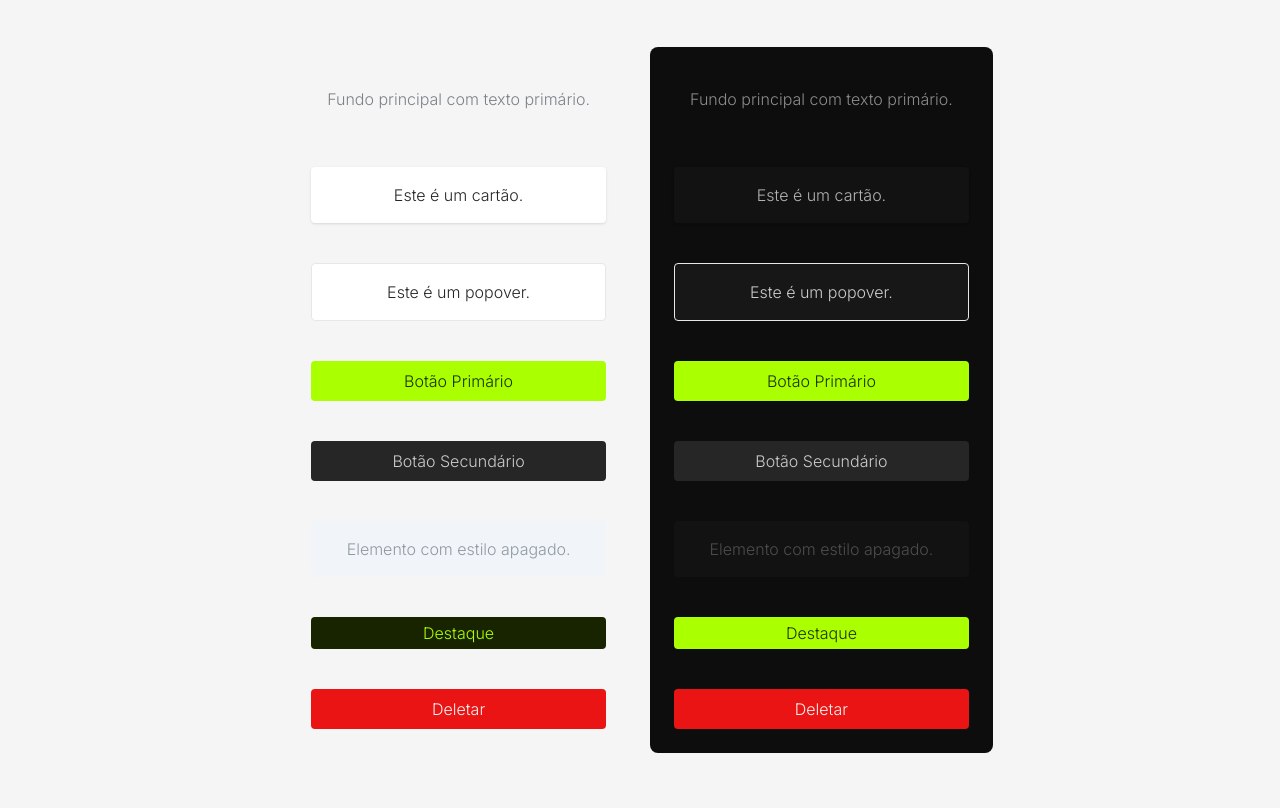
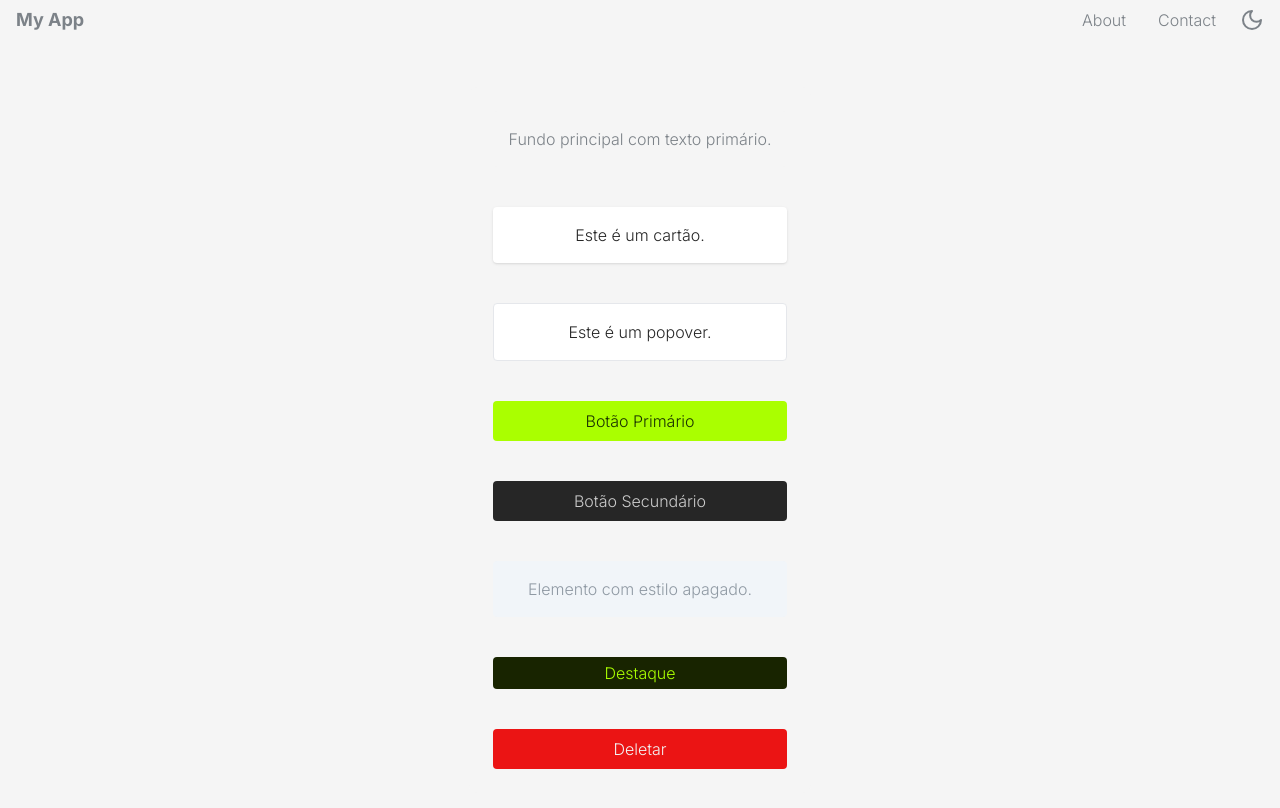
Before and after one commit to DevGui28/wallet-web, a Next.js app: page / in a window 1280 px wide. Shown: the top 808 px of the page. Built offline with nearby package versions, Linux system fonts and the light colour scheme.

Commit message:
feat: Adicionar suporte a temas com next-themes e implementar cabeçalho de navegação

```diff
--- a/package.json
+++ b/package.json
@@ -32,6 +32,7 @@
     "jwt-decode": "^4.0.0",
     "lucide-react": "^0.408.0",
     "next": "14.2.4",
+    "next-themes": "^0.4.3",
     "react": "^18",
     "react-day-picker": "^8.10.1",
     "react-dom": "^18",
--- a/src/app/globals.css
+++ b/src/app/globals.css
@@ -34,7 +34,7 @@
     --chart-5: 27 87% 67%;
   }
 
-  .dark {
+  [data-theme='dark'] {
     --background: 0 0% 5%;
     --foreground: 0 0% 55%;
     --card: 0 0% 7%;
@@ -68,6 +68,41 @@
     --chart-4: 43 74% 55%;
     --chart-5: 27 87% 55%;
   }
+
+  /* .dark {
+    --background: 0 0% 5%;
+    --foreground: 0 0% 55%;
+    --card: 0 0% 7%;
+    --card-foreground: 0 0% 70%;
+    --popover: 0 0% 9%;
+    --popover-foreground: 0 0% 80%;
+
+    --primary: 80 100% 50%;
+    --primary-foreground: 88 100% 10%;
+
+    --secondary: 0 0% 15%;
+    --secondary-foreground: 0 0 80%;
+
+    --muted: 0 0% 7%;
+    --muted-foreground: 0 0% 30%;
+
+    --accent: 80 100% 50%;
+    --accent-foreground: 80 100% 10%;
+
+    --destructive: 0 84.2% 50%;
+    --destructive-foreground: 0 0% 95%;
+
+    --border: 0 0% 20%;
+    --input: 0 0% 20%;
+    --ring: 80 100% 50%;
+
+    --radius: 0.5rem;
+    --chart-1: 12 76% 55%;
+    --chart-2: 173 58% 35%;
+    --chart-3: 197 37% 30%;
+    --chart-4: 43 74% 55%;
+    --chart-5: 27 87% 55%;
+  } */
 }
 
 /* Fonte Inter */
--- a/src/app/layout.tsx
+++ b/src/app/layout.tsx
@@ -1,8 +1,10 @@
 import { Toaster } from '@/components/ui/toaster'
 import type { Metadata } from 'next'
+import { ThemeProvider } from 'next-themes'
 
 import './globals.css'
 
+import { Header } from '@/components/app/Header'
 import QueryProvider from '@/components/shared/QueryProvider'
 
 export const metadata: Metadata = {
@@ -17,10 +19,13 @@ export default function RootLayout({
 }>) {
   return (
     <html lang="en">
-      <body className="inter-300 bg-background">
-        <QueryProvider>{children}</QueryProvider>
-        <Toaster />
-      </body>
+      <ThemeProvider>
+        <body className="inter-300 bg-background">
+          <Header />
+          <QueryProvider>{children}</QueryProvider>
+          <Toaster />
+        </body>
+      </ThemeProvider>
     </html>
   )
 }
--- a/src/app/page.tsx
+++ b/src/app/page.tsx
@@ -1,6 +1,12 @@
+import { cn } from '@/lib/utils'
+
 export default function Page() {
   return (
-    <div className="text-primary-foreground flex h-screen w-screen items-center justify-center gap-5">
+    <div
+      className={cn(
+        'flex h-screen w-screen items-center justify-center gap-5 text-primary-foreground'
+      )}
+    >
       <div className="flex flex-col gap-4 space-y-6 rounded-lg bg-background p-6 text-center">
         {/* Fundo Principal */}
         <div className="rounded bg-background p-4 text-foreground">
@@ -18,49 +24,7 @@ export default function Page() {
         </div>
 
         {/* Botão Primário */}
-        <button className="text-primary-foreground rounded bg-primary px-4 py-2">
-          Botão Primário
-        </button>
-
-        {/* Botão Secundário */}
-        <button className="rounded bg-secondary px-4 py-2 text-secondary-foreground">
-          Botão Secundário
-        </button>
-
-        {/* Elemento Muted */}
-        <div className="rounded bg-muted p-4 text-muted-foreground">
-          Elemento com estilo apagado.
-        </div>
-
-        {/* Badge (Acento) */}
-        <span className="rounded bg-accent px-2 py-1 text-accent-foreground">
-          Destaque
-        </span>
-
-        {/* Botão Destrutivo */}
-        <button className="rounded bg-destructive px-4 py-2 text-destructive-foreground">
-          Deletar
-        </button>
-      </div>
-
-      <div className="dark flex flex-col gap-4 space-y-6 rounded-lg bg-background p-6 text-center">
-        {/* Fundo Principal */}
-        <div className="rounded bg-background p-4 text-foreground">
-          Fundo principal com texto primário.
-        </div>
-
-        {/* Cartão */}
-        <div className="rounded bg-card p-4 text-card-foreground shadow">
-          Este é um cartão.
-        </div>
-
-        {/* Popover */}
-        <div className="rounded border bg-popover p-4 text-popover-foreground">
-          Este é um popover.
-        </div>
-
-        {/* Botão Primário */}
-        <button className="text-primary-foreground rounded bg-primary px-4 py-2">
+        <button className="rounded bg-primary px-4 py-2 text-primary-foreground">
           Botão Primário
         </button>
 
--- /dev/null
+++ b/src/components/app/Header/index.tsx
@@ -0,0 +1,31 @@
+'use client'
+
+import { Moon, Sun } from 'lucide-react'
+import { useTheme } from 'next-themes'
+
+export function Header() {
+  const { theme, setTheme } = useTheme()
+  return (
+    <header className="flex h-10 max-h-96 w-full items-center justify-between p-4">
+      <a href="/" className="text-lg font-bold text-foreground">
+        My App
+      </a>
+      <nav className="flex items-center gap-4">
+        <a href="/about" className="mx-2 text-foreground">
+          About
+        </a>
+        <a href="/contact" className="mx-2 text-foreground">
+          Contact
+        </a>
+        <button
+          className="text-foreground"
+          onClick={() =>
+            setTheme((theme) => (theme === 'dark' ? 'light' : 'dark'))
+          }
+        >
+          {theme === 'dark' ? <Sun /> : <Moon />}
+        </button>
+      </nav>
+    </header>
+  )
+}
```
Also changed, not shown: 1 other file (tests, documents, lock files or other folders).
